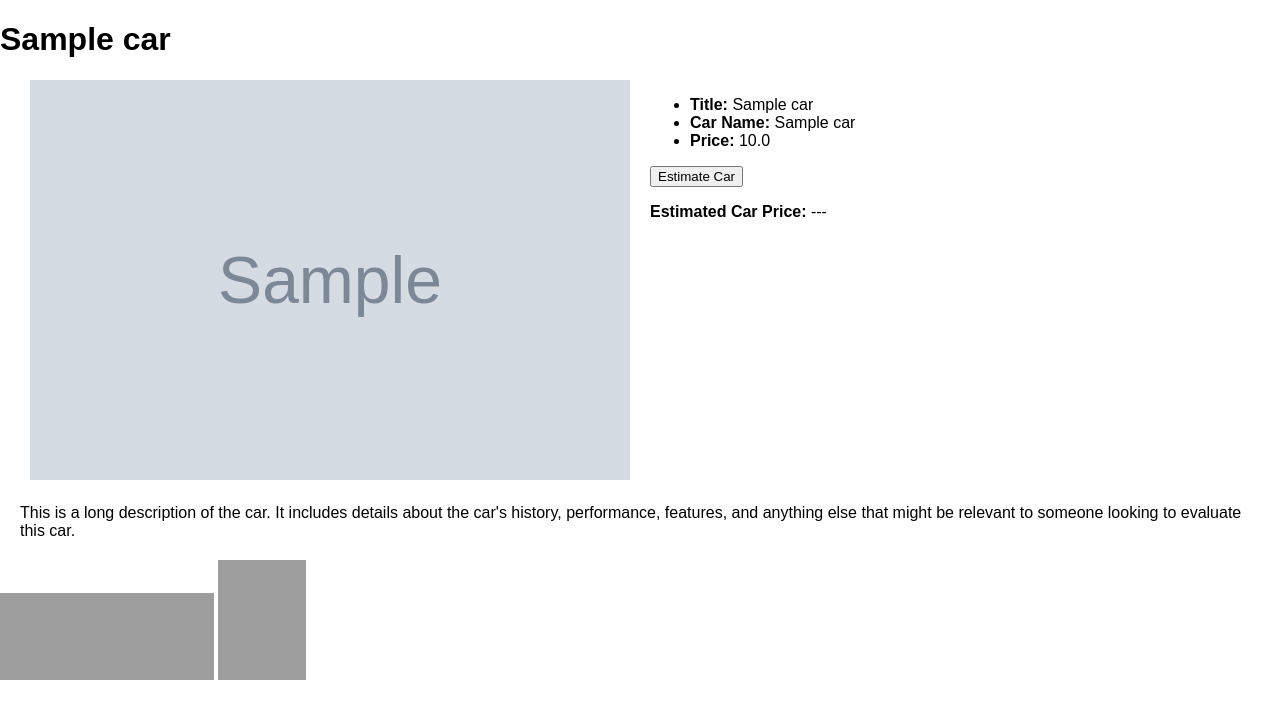
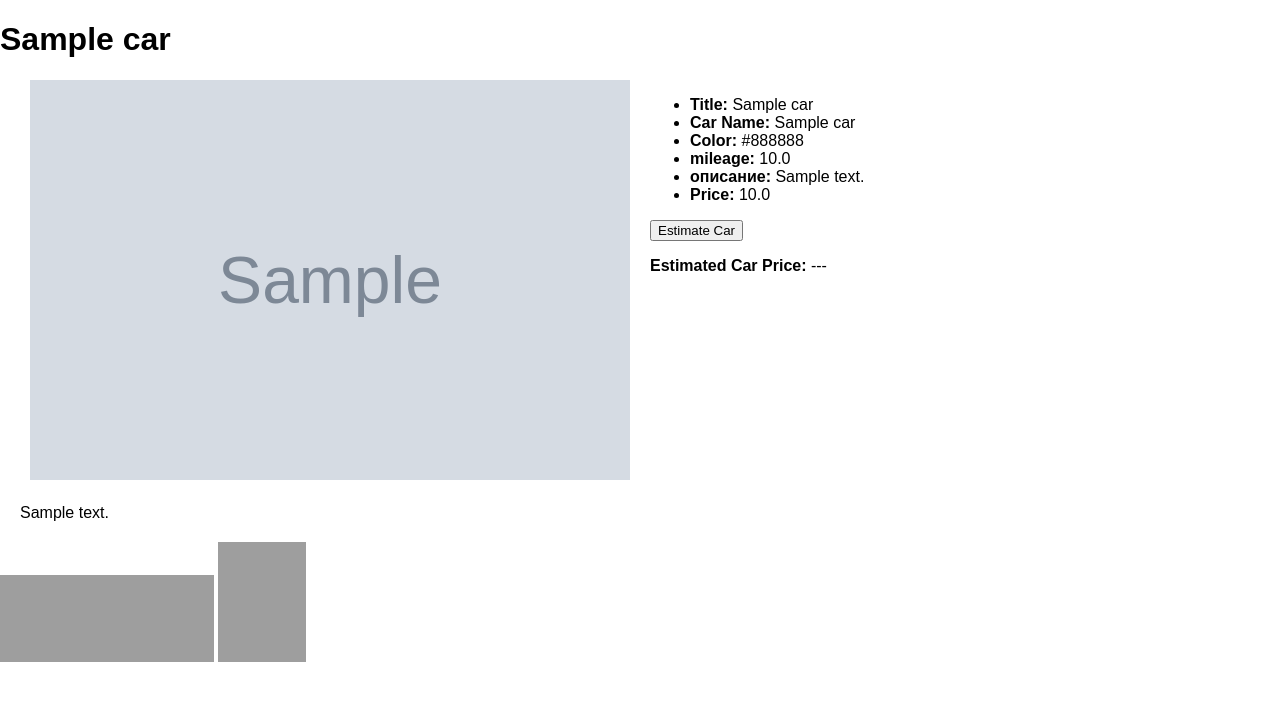
Before and after one commit to demin1078/auto_evaluation, a Django app: page /car/1/ in a window 1280 px wide. Shown: the part 38-757 px from the top of the page. Run offline with Django 5.2, Linux system fonts and the light colour scheme; tables that the repository leaves empty hold one stand-in row (values such as "Sample post"); grey boxes marked "Sample" are stand-in pictures; some libraries are stand-ins or nearby versions; grey boxes are pictures that could not be loaded.

Commit message:
add new describe fields

```diff
--- a/evaluate/templates/evaluate/car_detail.html
+++ b/evaluate/templates/evaluate/car_detail.html
@@ -24,8 +24,7 @@
 </div>
 <div class="car-description">
     <p>
-        This is a long description of the car. It includes details about the car's history, performance,
-        features, and anything else that might be relevant to someone looking to evaluate this car.
+        {{car.long_description}}
     </p>
 </div>
 {% endblock %}
--- a/evaluate/views.py
+++ b/evaluate/views.py
@@ -26,7 +26,6 @@ def about(request):
     return render(request, 'evaluate/about.html')
 
 
-
 def car_detail(request, pk):
     car = get_object_or_404(Cars, pk=pk)
     context = {
@@ -34,6 +33,9 @@ def car_detail(request, pk):
         'car_characteristics': {
             'Title': car.title,
             'Car Name': car.car_name,
+            'Color': car.color,
+            'mileage': car.mileage,
+            'описание':car.short_description,
             'Price': car.price,
             # добавьте другие характеристики автомобиля здесь
         },
```
